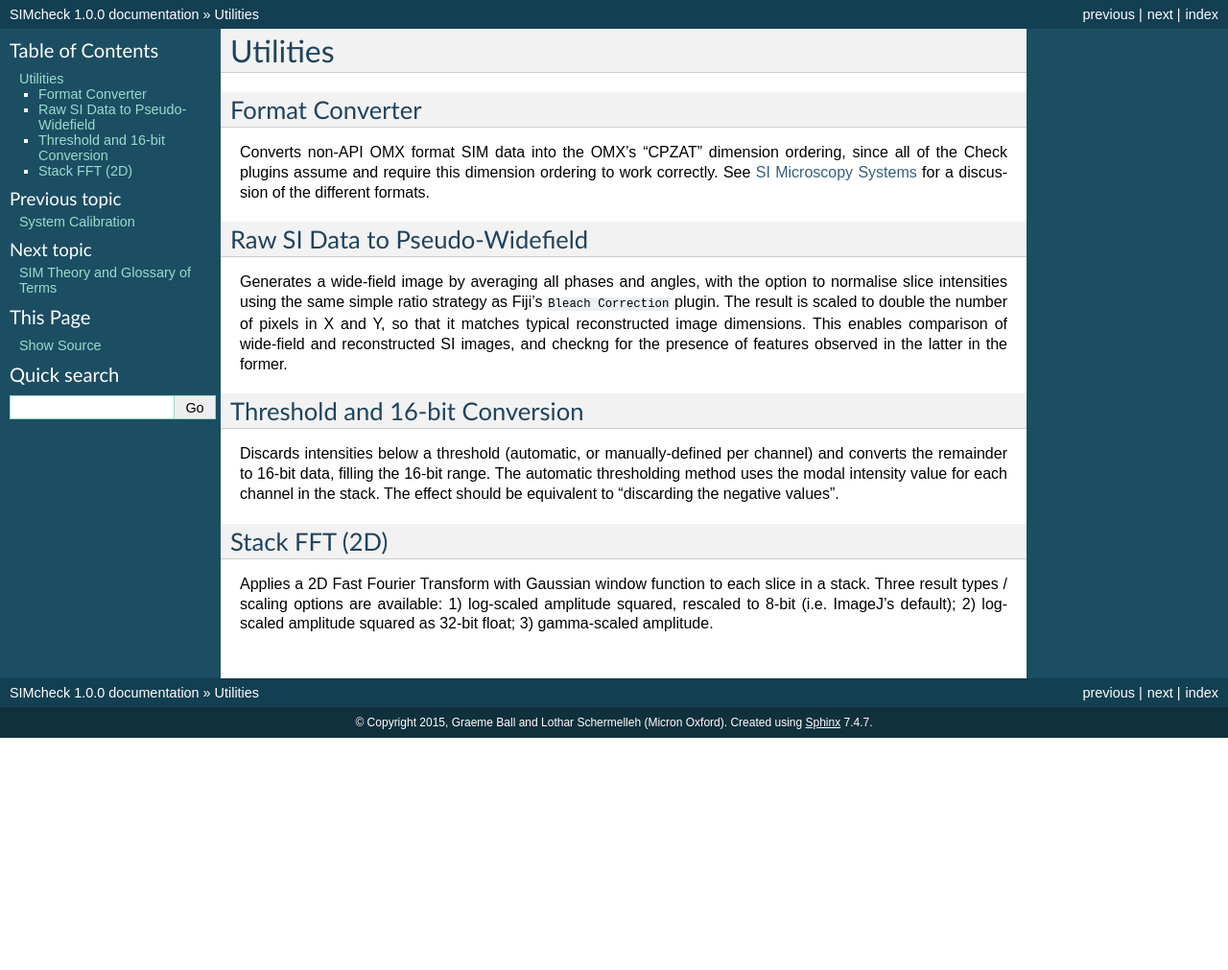
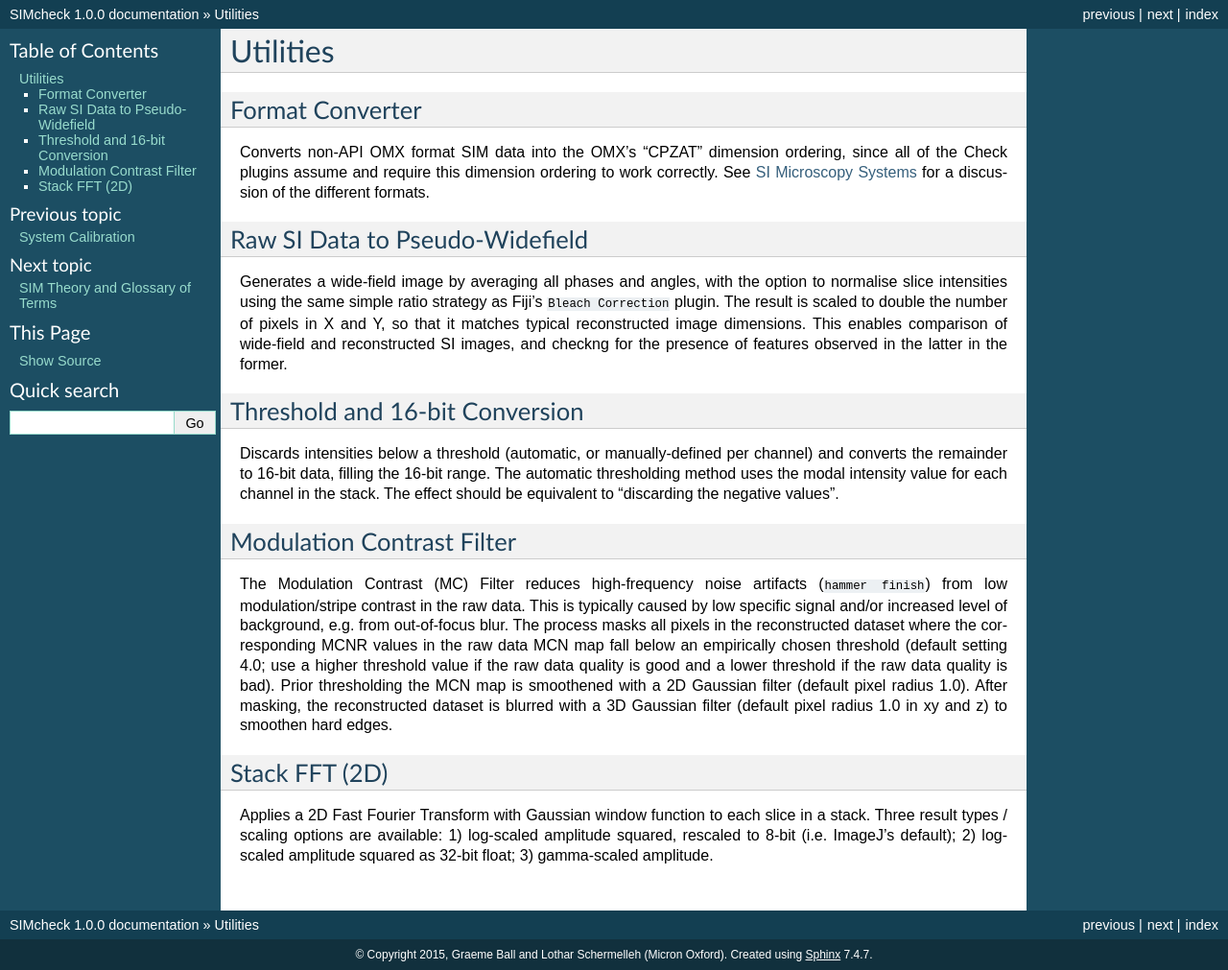
Before and after one commit to MicronOxford/SIMcheck_Manual, a Sphinx documentation site: the page built from source/utils.rst, in a window 1280 px wide. Shown: the whole page at 96% size. Built offline with Sphinx 7.4.7, drawn with Linux system fonts in a browser that asks for light colours; before the commit the page ends 900 px from its top, so only the background shows below that.

Commit message:
Document new Modulation Contrast Util Filter utility

```diff
--- a/source/utils.rst
+++ b/source/utils.rst
@@ -28,6 +28,22 @@ The automatic thresholding method uses the modal intensity value for each
 channel in the stack. The effect should be equivalent to "discarding the
 negative values".
 
+Modulation Contrast Filter
+--------------------------
+
+The Modulation Contrast (MC) Filter reduces high-frequency noise
+artifacts (``hammer finish``) from low modulation/stripe contrast in
+the raw data. This is typically caused by low specific signal and/or
+increased level of background, e.g. from out-of-focus blur. The
+process masks all pixels in the reconstructed dataset where the
+corresponding MCNR values in the raw data MCN map fall below an
+empirically chosen threshold (default setting 4.0; use a higher
+threshold value if the raw data quality is good and a lower threshold
+if the raw data quality is bad). Prior thresholding the MCN map is
+smoothened with a 2D Gaussian filter (default pixel radius 1.0). After
+masking, the reconstructed dataset is blurred with a 3D Gaussian
+filter (default pixel radius 1.0 in xy and z) to smoothen hard edges.
+
 Stack FFT (2D)
 --------------
 
```
